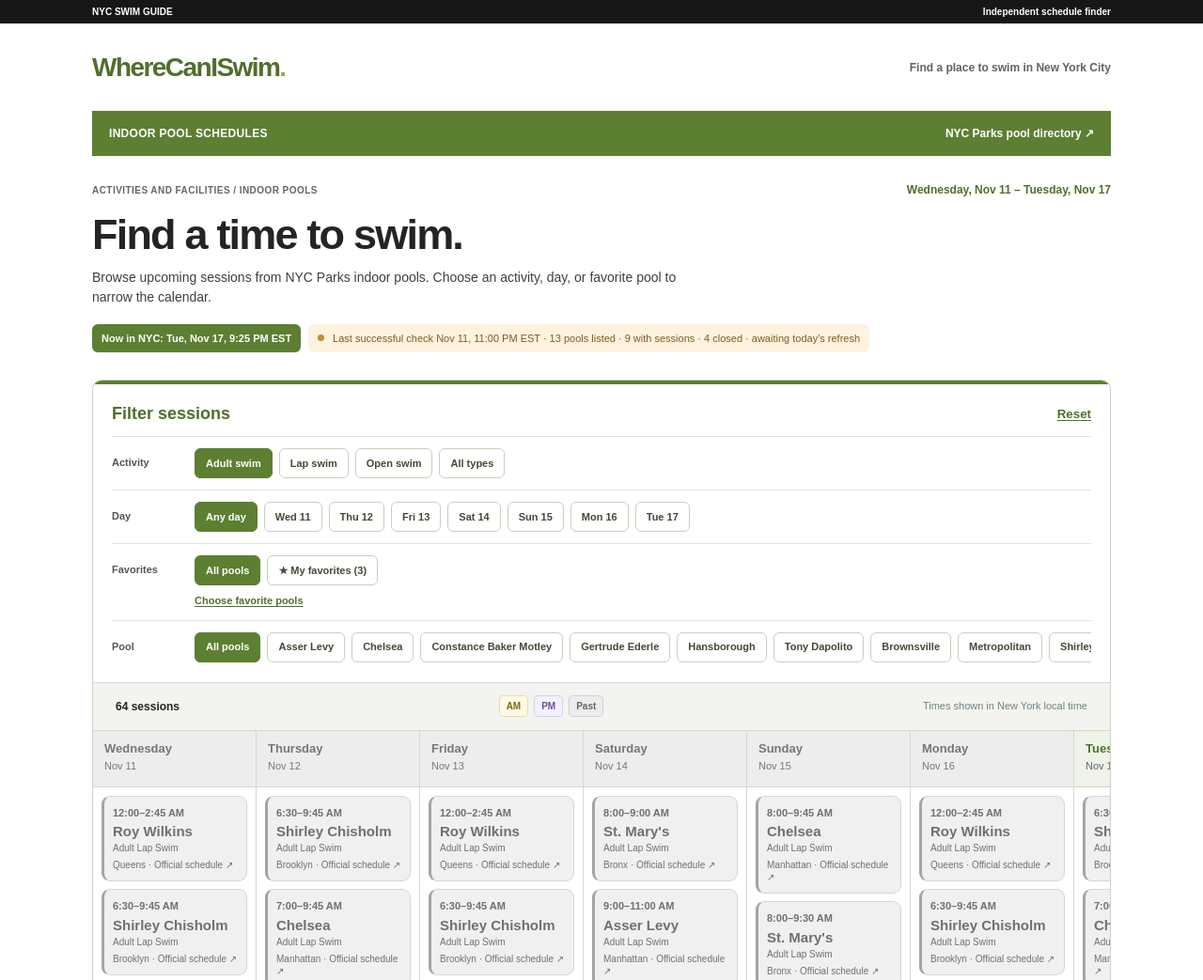
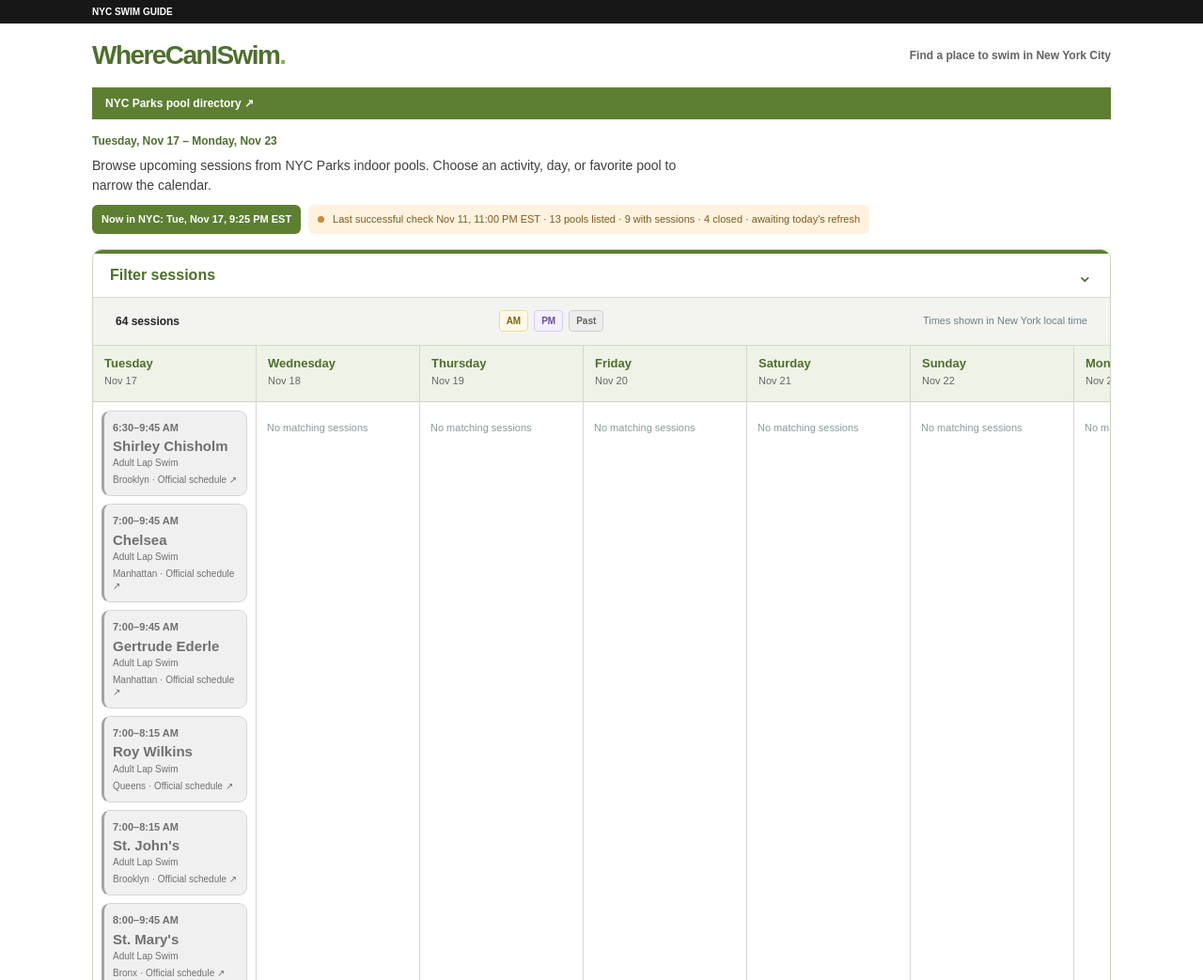
Before and after one commit to gdrey/wherecaniswim, a plain HTML site: page site/index.html in a window 1280 px wide. Shown: the top 1043 px of the page at 94% size. Drawn offline with Linux system fonts and the light colour scheme.

Commit message:
Compact calendar header and collapse filters

```diff
--- a/site/app.js
+++ b/site/app.js
@@ -52,6 +52,12 @@ function datesInWindow(start, end) {
   while (current <= last) { dates.push(current.toISOString().slice(0, 10)); current.setUTCDate(current.getUTCDate() + 1); }
   return dates;
 }
+function calendarDates(start = currentNYCClock().date) {
+  const first = new Date(`${start}T12:00:00Z`);
+  const last = new Date(first);
+  last.setUTCDate(first.getUTCDate() + 6);
+  return datesInWindow(start, last.toISOString().slice(0, 10));
+}
 function el(tag, className, text) { const node = document.createElement(tag); if (className) node.className = className; if (text != null) node.textContent = text; return node; }
 
 function setOptions(id, key, options) {
@@ -74,7 +80,7 @@ function setOptions(id, key, options) {
 
 function renderFilters() {
   const data = dataState.data;
-  const dates = datesInWindow(data.window_start, data.window_end);
+  const dates = calendarDates();
   setOptions("activity-options", "activity", [["adult", "Adult swim"], ["lap", "Lap swim"], ["open", "Open swim"], ["all", "All types"]]);
   setOptions("day-options", "day", [["all", "Any day"], ...dates.map(date => [date, formatShortDate(date)])]);
   setOptions("favorite-mode-options", "favoriteMode", [["all", "All pools"], ["only", `★ My favorites (${dataState.favorites.size})`]]);
@@ -133,7 +139,7 @@ function renderResults(clock = currentNYCClock()) {
     results.append(el("p", "", "Choose at least one favorite pool to see its sessions."));
     return;
   }
-  const dates = dataState.day === "all" ? datesInWindow(dataState.data.window_start, dataState.data.window_end) : [dataState.day];
+  const dates = dataState.day === "all" ? calendarDates(clock.date) : [dataState.day];
   results.className = `calendar-grid${dates.length === 1 ? " single-day" : ""}`;
   for (const date of dates) {
     const daySessions = sessions.filter(session => session.date === date);
@@ -160,7 +166,8 @@ function renderStatus() {
   const outdated = currentNYCClock().date > data.window_start;
   status.className = `source-status${data.errors.length || data.stale || outdated ? " warning" : ""}`;
   status.replaceChildren(el("span", "status-dot"), el("span", "", `Last successful check ${checked} · ${data.pools.length} pools listed · ${withSessions} with sessions · ${closed} closed${outdated ? " · awaiting today's refresh" : data.errors.length || data.stale ? " · some schedules could not be checked" : ""}`));
-  $("week-label").textContent = `${formatDate(data.window_start)} – ${formatDate(data.window_end)}`;
+  const dates = calendarDates();
+  $("week-label").textContent = `${formatDate(dates[0])} – ${formatDate(dates[6])}`;
 }
 
 function renderCoverage() {
@@ -194,7 +201,7 @@ async function loadSchedules() {
     const data = await response.json();
     if (!Array.isArray(data.pools) || !Array.isArray(data.sessions)) throw new Error("Invalid schedule data");
     dataState.data = data;
-    if (dataState.day !== "all" && (dataState.day < dataState.data.window_start || dataState.day > dataState.data.window_end)) dataState.day = "all";
+    if (dataState.day !== "all" && !calendarDates().includes(dataState.day)) dataState.day = "all";
     $("error").hidden = true;
     renderStatus(); renderFilters(); renderResults(); renderCoverage();
   } catch {
@@ -217,9 +224,15 @@ $("clear-filters").addEventListener("click", () => {
   if (dataState.data) { renderFilters(); renderResults(); }
 });
 renderCurrentTime(currentNYCClock());
+let renderedCalendarDate = currentNYCClock().date;
 function refreshClockAndSessions() {
   const clock = currentNYCClock();
   renderCurrentTime(clock);
+  if (clock.date !== renderedCalendarDate) {
+    renderedCalendarDate = clock.date;
+    dataState.day = "all";
+    if (dataState.data) { renderStatus(); renderFilters(); }
+  }
   if (dataState.data) renderResults(clock);
   if (Date.now() - lastDataFetchAt >= 20 * 60_000) loadSchedules();
 }
--- a/site/index.html
+++ b/site/index.html
@@ -10,32 +10,34 @@
   <script src="./app.js" defer></script>
 </head>
 <body>
-  <div class="utility-bar"><div class="utility-inner"><span>NYC SWIM GUIDE</span><span>Independent schedule finder</span></div></div>
+  <div class="utility-bar"><div class="utility-inner"><span>NYC SWIM GUIDE</span></div></div>
   <div class="shell">
     <header class="site-header">
       <a class="wordmark" href="./">WhereCanISwim<span class="mark-dot">.</span></a>
       <span class="header-label">Find a place to swim in New York City</span>
     </header>
-    <div class="section-nav"><strong>INDOOR POOL SCHEDULES</strong><a href="https://www.nycgovparks.org/facilities/indoor-pools" target="_blank" rel="noopener noreferrer">NYC Parks pool directory ↗</a></div>
+    <div class="section-nav"><a href="https://www.nycgovparks.org/facilities/indoor-pools" target="_blank" rel="noopener noreferrer">NYC Parks pool directory ↗</a></div>
 
     <main>
-      <section class="intro" aria-labelledby="page-title">
-        <div class="intro-top"><span class="kicker">ACTIVITIES AND FACILITIES / INDOOR POOLS</span><span class="week-label" id="week-label">Next 7 days</span></div>
-        <h1 id="page-title">Find a time to swim.</h1>
+      <section class="intro" aria-label="Swim schedule overview">
+        <div class="intro-top"><span class="week-label" id="week-label">Next 7 days</span></div>
         <p>Browse upcoming sessions from NYC Parks indoor pools. Choose an activity, day, or favorite pool to narrow the calendar.</p>
         <div class="intro-meta"><time class="current-time" id="current-time">Checking New York time…</time><div class="source-status" id="source-status" role="status" aria-live="polite"><span class="status-dot loading"></span><span>Checking NYC Parks schedules…</span></div></div>
       </section>
 
       <section class="calendar" aria-label="Swim session calendar">
-        <div class="filter-bar">
-          <div class="filter-title"><strong>Filter sessions</strong><button id="clear-filters" class="clear-button" type="button">Reset</button></div>
+        <details class="filter-bar">
+          <summary class="filter-title"><strong>Filter sessions</strong></summary>
+          <div class="filter-content">
+          <div class="filter-actions"><button id="clear-filters" class="clear-button" type="button">Reset</button></div>
           <div class="filters">
             <fieldset class="filter-group"><legend>Activity</legend><div class="chip-row" id="activity-options"></div></fieldset>
             <fieldset class="filter-group"><legend>Day</legend><div class="chip-row scroll-row" id="day-options"></div></fieldset>
             <fieldset class="filter-group"><legend>Favorites</legend><div class="favorites-control"><div class="chip-row" id="favorite-mode-options"></div><details class="favorites-picker"><summary>Choose favorite pools</summary><div id="favorite-options" class="favorite-options"></div></details></div></fieldset>
             <fieldset class="filter-group"><legend>Pool</legend><div class="chip-row scroll-row" id="pool-options"></div></fieldset>
           </div>
-        </div>
+          </div>
+        </details>
         <div class="results-header"><strong id="result-count">Loading sessions…</strong><span class="color-legend"><b class="am-key">AM</b><b class="pm-key">PM</b><b class="past-key">Past</b></span><span>Times shown in New York local time</span><span class="calendar-scroll-hint">Scroll days →</span></div>
         <div id="results" aria-live="polite"></div>
         <div class="error" id="error" hidden><strong>Schedules are temporarily unavailable.</strong><p>Check the official NYC Parks indoor pools directory and try this page again later.</p><div id="error-links"></div></div>
--- a/site/styles.css
+++ b/site/styles.css
@@ -135,3 +135,21 @@ footer a{color:#4f6f2d;text-decoration:underline}
 .current-time,.source-status{border-radius:6px}
 .color-legend b{border-radius:4px}
 .notice{border-radius:8px}
+
+/* Compact opening view with filters available on demand. */
+.utility-inner{justify-content:flex-start}
+.site-header{height:68px}
+.section-nav{min-height:34px;padding:7px 14px}
+.intro{padding:14px 0 16px}
+.intro-top{margin-bottom:7px}
+.intro>p{margin:0 0 10px}
+.filter-bar{display:block;padding:0;border-top:4px solid #5d7f32}
+.filter-title{display:flex;align-items:center;justify-content:space-between;margin:0;padding:11px 18px;cursor:pointer;list-style:none}
+.filter-title::-webkit-details-marker{display:none}
+.filter-title::after{content:"⌄";font-size:21px;line-height:1;color:#4f6f2d}
+.filter-bar[open] .filter-title::after{transform:rotate(180deg)}
+.filter-title:focus-visible{outline:3px solid #7acbb1;outline-offset:-3px}
+.filter-title strong{font-size:16px}
+.filter-content{padding:0 18px 16px}
+.filter-actions{display:flex;justify-content:flex-end;margin-bottom:8px}
+@media(max-width:760px){.site-header{height:62px}.intro{padding:12px 0 14px}.filter-title{padding:11px 14px}.filter-content{padding:0 14px 14px}}
```
